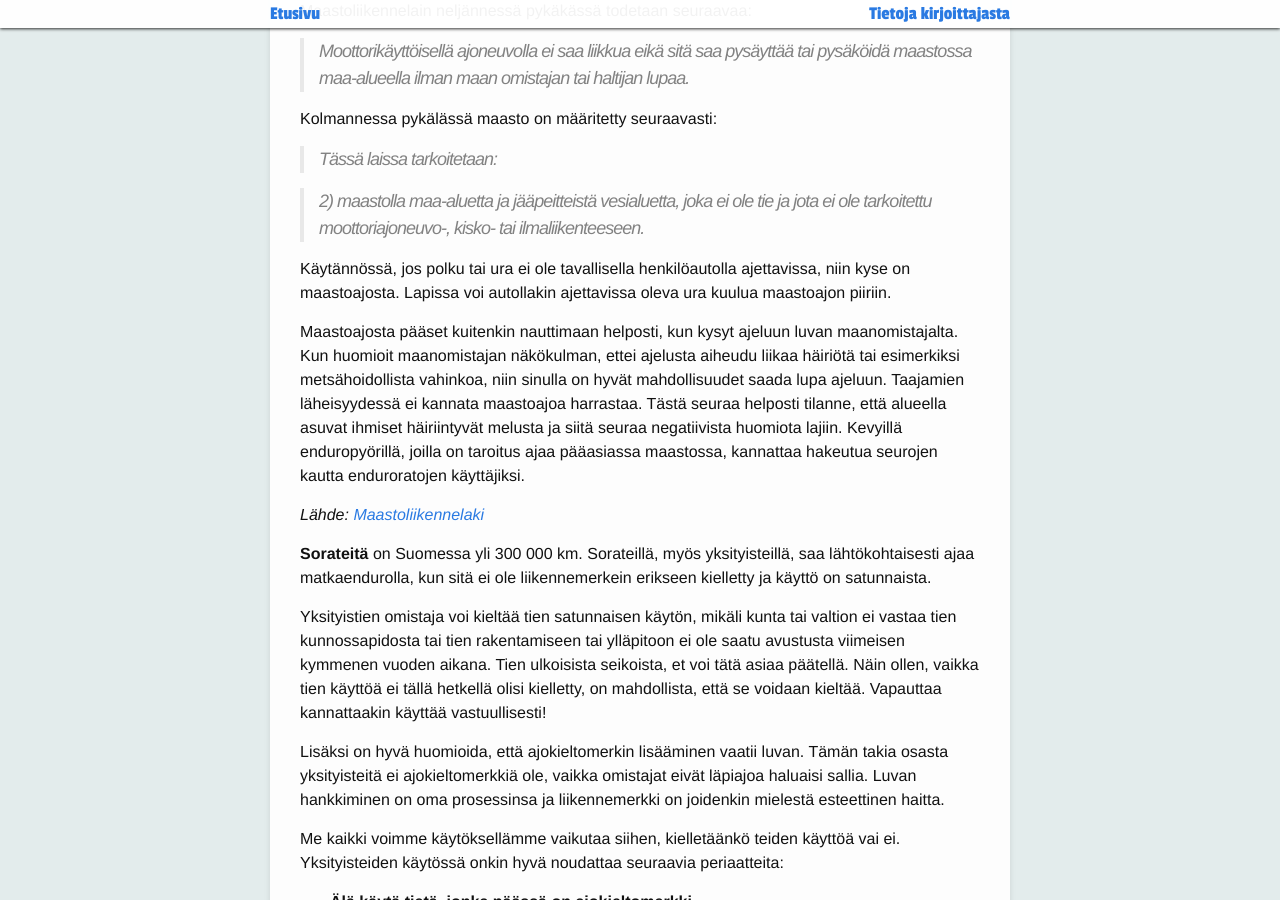
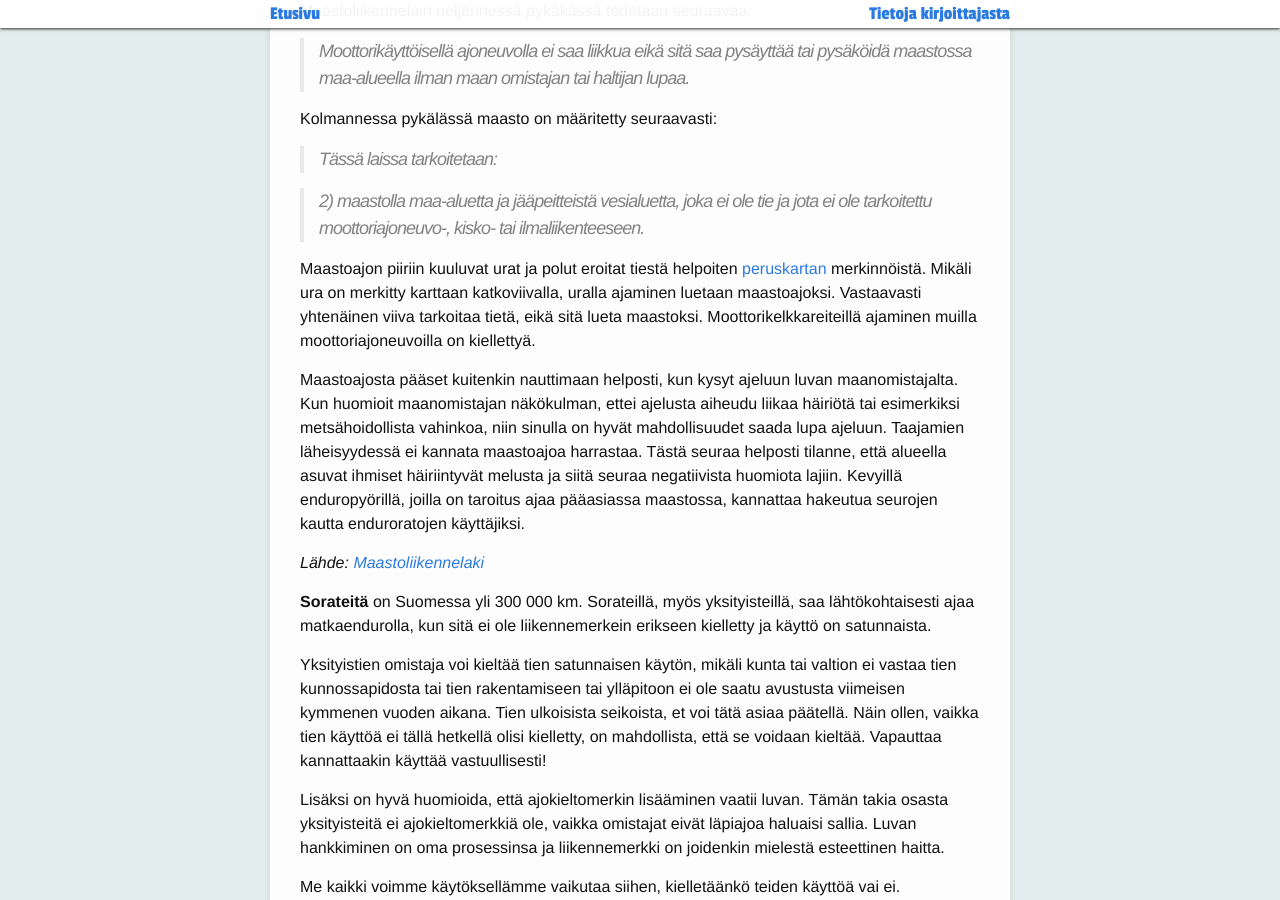
Before and after one commit to seikkailuendurolla/seikkailuendurolla.github.io, a Jekyll site: the page built from ohjeet.md, in a window 1280 px wide and 900 px high, scrolled down 875 px. Built offline with Jekyll 4.4.1, drawn with Linux system fonts in a browser that asks for light colours; some web fonts are replaced; comment, search, counter and statistics services are not loaded.

Commit message:
Selkeyttä maaston ja tien eroittamiseen

```diff
--- a/ohjeet.md
+++ b/ohjeet.md
@@ -26,9 +26,13 @@ Kolmannessa pykälässä maasto on määritetty seuraavasti:
 > 2) maastolla maa-aluetta ja jääpeitteistä vesialuetta, joka ei ole tie
 ja jota ei ole tarkoitettu moottoriajoneuvo-, kisko- tai ilmaliikenteeseen.
 
-Käytännössä, jos polku tai ura ei ole tavallisella henkilöautolla
-ajettavissa, niin kyse on maastoajosta. Lapissa voi autollakin
-ajettavissa oleva ura kuulua maastoajon piiriin.
+Maastoajon piiriin kuuluvat urat ja polut eroitat tiestä helpoiten
+[peruskartan](https://asiointi.maanmittauslaitos.fi/karttapaikka/)
+merkinnöistä. Mikäli ura on merkitty karttaan
+katkoviivalla, uralla ajaminen luetaan maastoajoksi. Vastaavasti
+yhtenäinen viiva tarkoitaa tietä, eikä sitä lueta maastoksi.
+Moottorikelkkareiteillä ajaminen muilla moottoriajoneuvoilla on
+kiellettyä.
 
 Maastoajosta pääset kuitenkin nauttimaan helposti, kun kysyt ajeluun
 luvan maanomistajalta. Kun huomioit maanomistajan näkökulman, ettei
```
